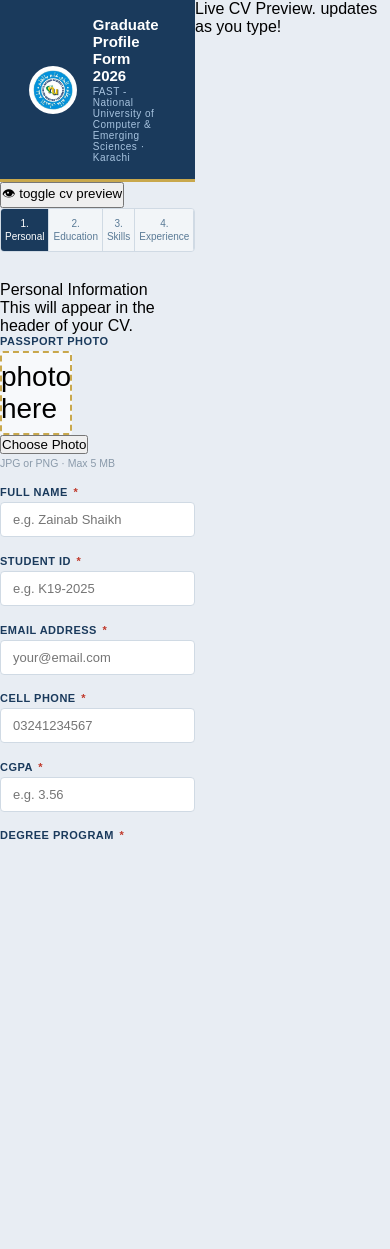
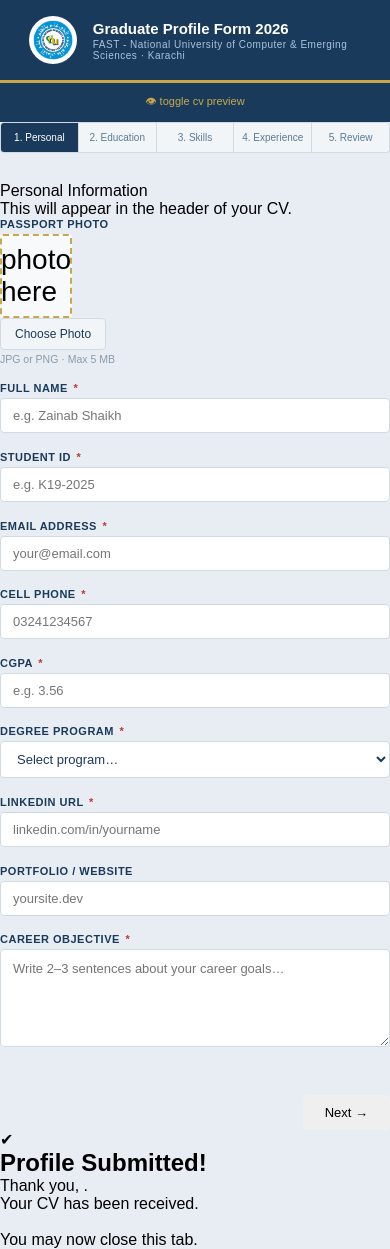
Before and after one commit to alisha-develops/fast-grad-cvs, a FastAPI app: page / in a window 390 px wide. Before the commit the page ends 839 px from the top, so only its background shows below. Run offline with FastAPI, Linux system fonts and the light colour scheme; parts of the project's set-up code (start-up, migrations or seed data) failed here and were passed over.

Commit message:
modify form submission and preview functionality with new styles and scripts

```diff
--- a/backend/templates/form.html
+++ b/backend/templates/form.html
@@ -239,7 +239,7 @@
                         </div>
                         <div class="navbuttons">
                             <button type="button" class="btn btnback" onclick="goStep(4)">← Back</button>
-                            <button type="button" class="btn" onclick="submitForm()">Submit</button>
+                            <button type="button" class="btn" id="submit" onclick="submitForm()">Submit</button>
                         </div>
                     </div>
                 </form>
--- a/frontend/css/form.css
+++ b/frontend/css/form.css
@@ -224,12 +224,102 @@ body {
     font-size: 28px;
 }
 
+.photopreview img {
+    width: 100%;
+    height: 100%;
+    object-fit: cover;
+}
+
+.upload-btn {
+    background: #f2f5f8;
+    border: 1px solid #d0dae4;
+    border-radius: 4px;
+    padding: 8px 14px;
+    font-size: 12px;
+    font-family: 'Outfit', sans-serif;
+    font-weight: 500;
+    color: #1a3a5c;
+    cursor: pointer;
+}
+
+.upload-btn:hover {
+    background: #e8eef5;
+}
+
+.navbuttons {
+    display: flex;
+    justify-content: space-between;
+    align-items: center;
+    margin-top: 1.5rem;
+    padding-top: 1.2rem;
+    border-top: 1px solid #e8eef5;
+}
+
+.btn {
+    padding: 10px 22px;
+    border-radius: 4px;
+    font-size: 13px;
+    font-family: 'Outft', sans-serif;
+    font-weight: 500;
+    cursor: pointer;
+    border: none;
+    transition: background 0.15s;
+}
+
+
+
 .previewtoggle {
     display: none;
 }
 
 @media (max-width: 768px) {
+    html, body {
+        height: auto;
+    }
+
+    .left {
+        grid-template-columns: 1fr;
+        height: auto;
+        overflow: visible;
+    }
+
+    .previewpanel {
+        display: none;
+    }
+
     .previewtoggle {
         display: block;
     }
+
+    .formpanel {
+        overflow-y: visible;
+        min-height: 100vh;
+    }
+
+    .field-row{
+        grid-template-columns: 1fr;
+    }
+
+    .previewtoggle {
+        display: flex;
+        align-items: center;
+        justify-content: center;
+        gap: 6px;
+        background: #1a3a5c;
+        color: #c9a84c;
+        font-size: 11px;
+        font-weight: 500;
+        padding: 10px;
+        cursor: pointer;
+        border: none;
+        width: 100%;
+        font-family: 'Outfit', sans-serif;
+    }
+
+    .mobile-preview.open {
+        display: block;
+        background: #d6dce4;
+        padding: 1rem;
+        overflow-x: auto;
+    }
 }
```
Also changed, not shown: frontend/js/form.js (+115 -24 lines).
